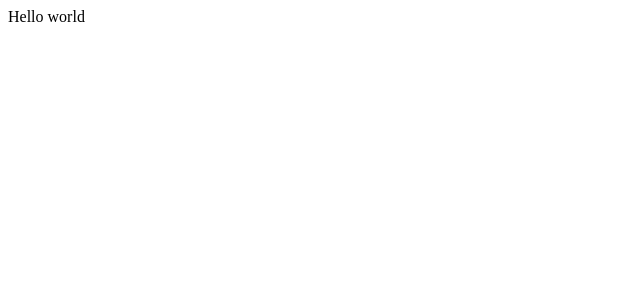
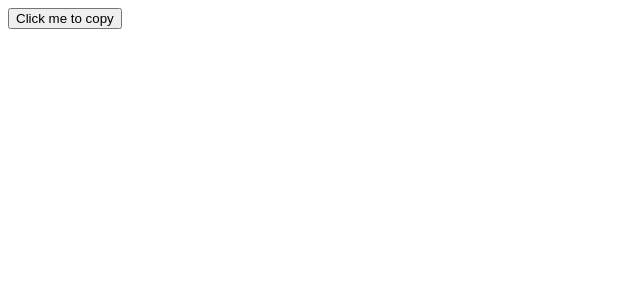
Before and after one commit to joulev/debug, a Next.js app: page / in a window 1280 px wide. Shown: the top 300 px of the page, without its empty margins (0-640 px from the left). Built offline with nearby package versions, Linux system fonts and the light colour scheme.

Commit message:
let's try
Signed-off-by: GitHub <noreply@github.com>

```diff
--- /dev/null
+++ b/app/copy.tsx
@@ -0,0 +1,10 @@
+"use client";
+import clipboard from "clipboardy";
+
+export default function Copy() {
+  return (
+    <button onClick={() => clipboard.write("hello world")}>
+      Click me to copy
+    </button>
+  );
+}
--- a/app/page.tsx
+++ b/app/page.tsx
@@ -1,3 +1,5 @@
+import Copy from "./copy";
+
 export default function Page() {
-  return <div>Hello world</div>;
+  return <Copy />;
 }
--- a/package.json
+++ b/package.json
@@ -12,6 +12,7 @@
     "@types/node": "20.3.0",
     "@types/react": "18.2.11",
     "@types/react-dom": "18.2.4",
+    "clipboardy": "^3.0.0",
     "next": "canary",
     "react": "18.2.0",
     "react-dom": "18.2.0",
```
Also changed, not shown: 1 other file (tests, documents, lock files or other folders).
